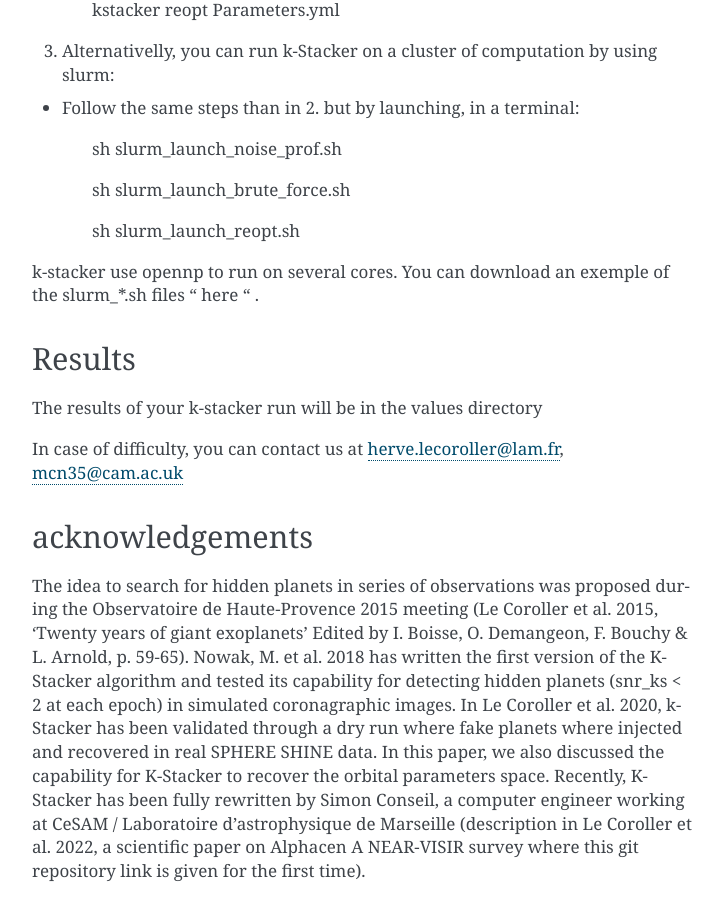
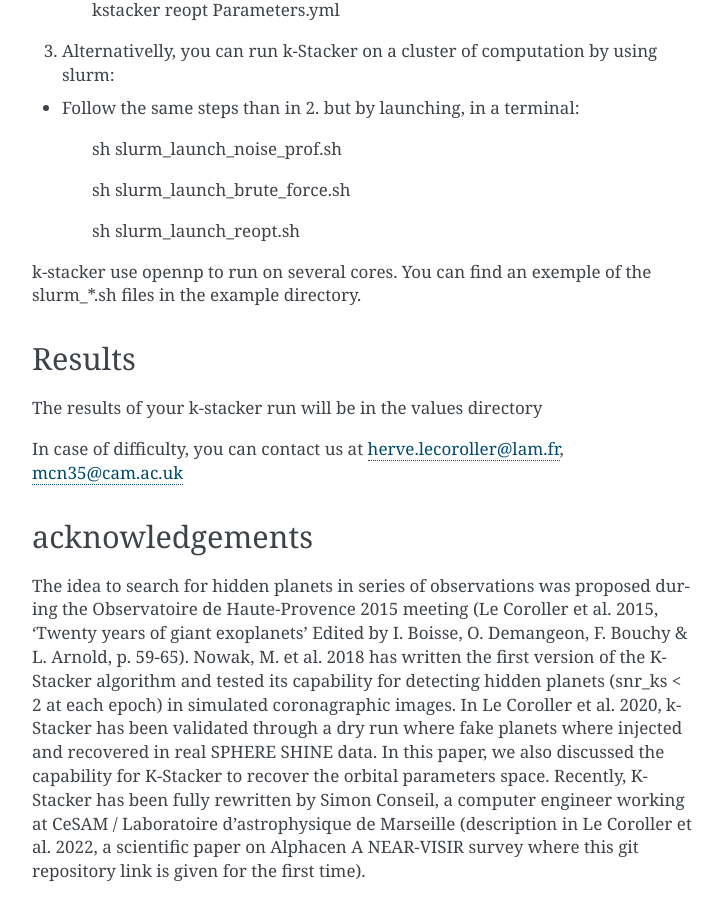
Before and after one commit to kstacker/kstacker, a Sphinx documentation site: the page built from docs/index.rst, in a window 1280 px wide and 900 px high, scrolled down 1568 px. Shown: the whole window, without its empty margins (388-1109 px from the left). Built offline with Sphinx 7.4.7, drawn with Linux system fonts in a browser that asks for light colours; the version number could not be read and is left out.

Commit message:
small update docs

```diff
--- a/docs/index.rst
+++ b/docs/index.rst
@@ -68,7 +68,7 @@ Quick launch
 
     sh slurm_launch_reopt.sh
 
-k-stacker use opennp to run on several cores. You can download an exemple of the slurm_*.sh files " here " .
+k-stacker use opennp to run on several cores. You can find an exemple of the slurm_*.sh files in the example directory.
 
 Results
 -------
```
